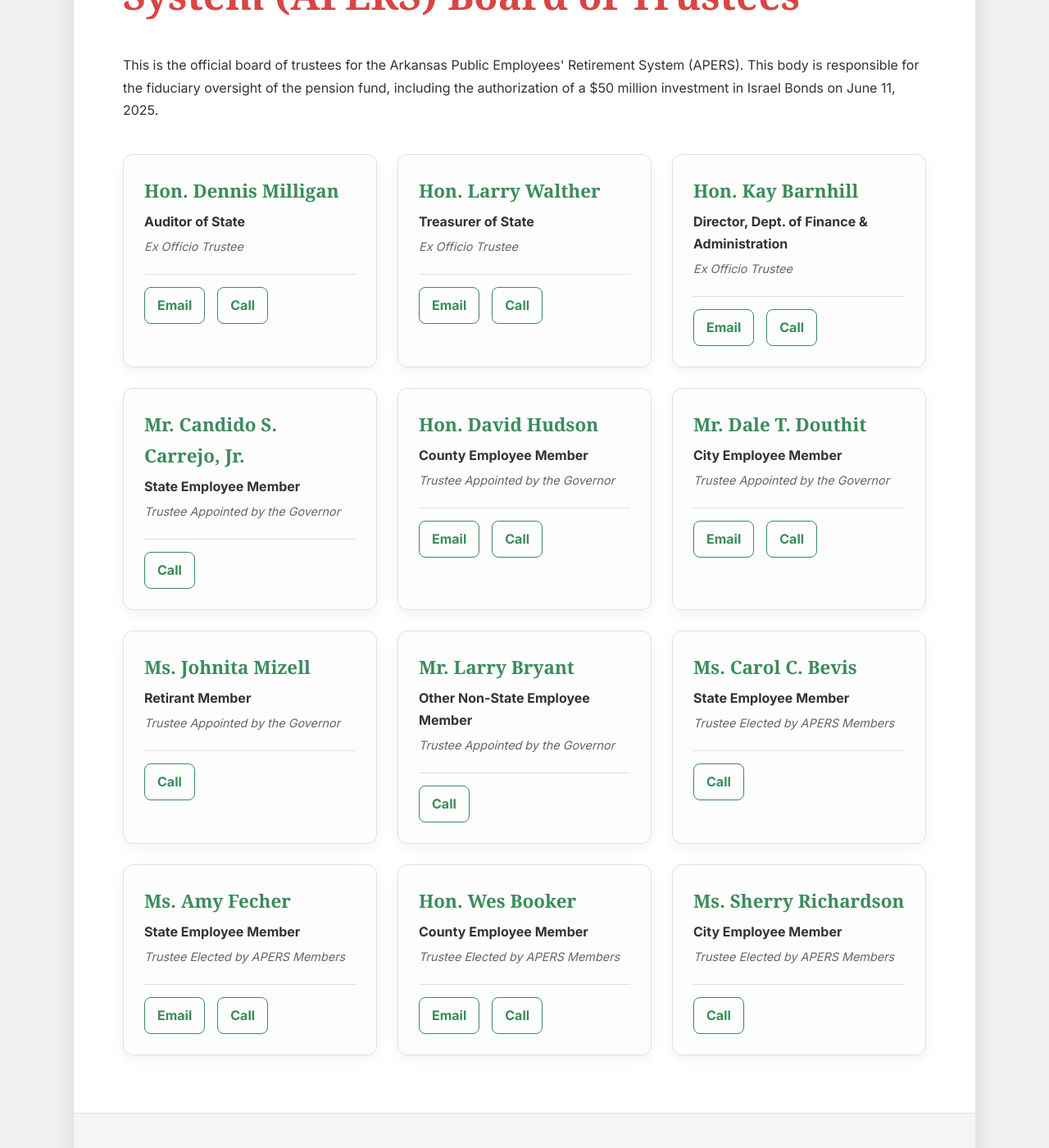
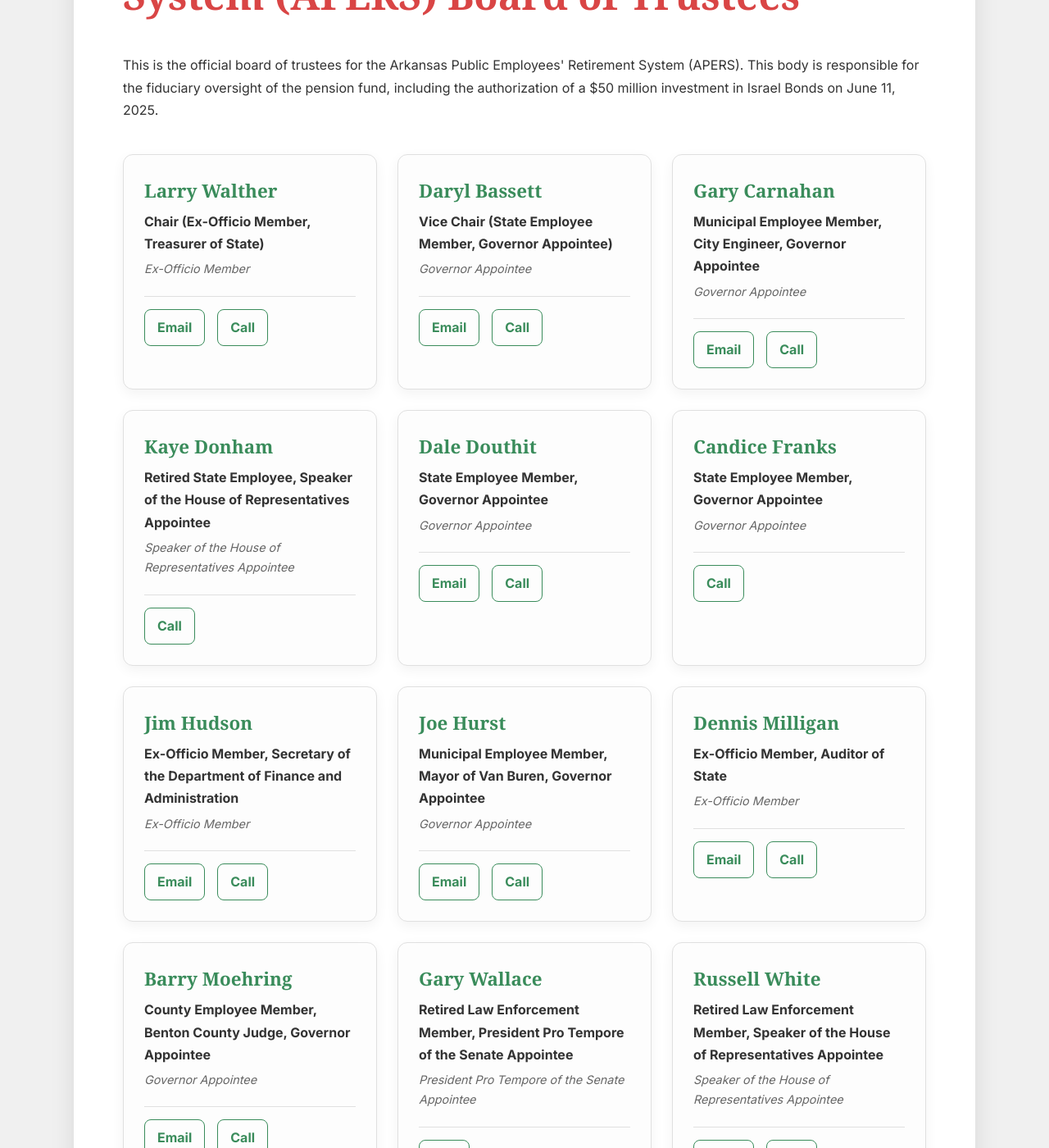
Before and after one commit to DunlapJP/divestar-toolkit, a Jekyll site: the page built from key-officials/apers-board-of-trustees.md, in a window 1280 px wide and 1400 px high, scrolled down 495 px. Shown: the whole window at 82% size. Built offline with Jekyll 4.4.1, drawn with Linux system fonts in a browser that asks for light colours; some web fonts are replaced; some of the changed text lies outside the part shown.

Commit message:
Update apers_trustees.yml

```diff
--- a/_data/apers_trustees.yml
+++ b/_data/apers_trustees.yml
@@ -1,67 +1,74 @@
 # /_data/apers_trustees.yml
-- name: "Hon. Dennis Milligan"
-  title: "Auditor of State"
+- name: "Larry Walther"
+  title: "Chair (Ex-Officio Member, Treasurer of State)"
+  email: "larry.walther@dfa.arkansas.gov"
+  phone: "(501) 682-5888"
+  type: "Ex-Officio Member"
+
+- name: "Daryl Bassett"
+  title: "Vice Chair (State Employee Member, Governor Appointee)"
+  email: "daryl.bassett@arkansas.gov"
+  phone: "(501) 682-4541"
+  type: "Governor Appointee"
+
+- name: "Gary Carnahan"
+  title: "Municipal Employee Member, City Engineer, Governor Appointee"
+  email: "gcarnahan@cityhs.net"
+  phone: "(501) 321-6982"
+  type: "Governor Appointee"
+
+- name: "Kaye Donham"
+  title: "Retired State Employee, Speaker of the House of Representatives Appointee"
+  phone: "(501) 682-7800"
+  type: "Speaker of the House of Representatives Appointee"
+
+- name: "Dale Douthit"
+  title: "State Employee Member, Governor Appointee"
+  email: "ddouthit@awcc.state.ar.us"
+  phone: "(501) 682-3930"
+  type: "Governor Appointee"
+
+- name: "Candice Franks"
+  title: "State Employee Member, Governor Appointee"
+  phone: "(501) 682-7800"
+  type: "Governor Appointee"
+
+- name: "Jim Hudson"
+  title: "Ex-Officio Member, Secretary of the Department of Finance and Administration"
+  email: "james.hudson@dfa.arkansas.gov"
+  phone: "(501) 682-2242"
+  type: "Ex-Officio Member"
+
+- name: "Joe Hurst"
+  title: "Municipal Employee Member, Mayor of Van Buren, Governor Appointee"
+  email: "info@vanburencity.org"
+  phone: "(479) 474-1541"
+  type: "Governor Appointee"
+
+- name: "Dennis Milligan"
+  title: "Ex-Officio Member, Auditor of State"
   email: "info@auditor.ar.gov"
   phone: "(501) 682-6000"
-  type: "Ex Officio Trustee"
+  type: "Ex-Officio Member"
 
-- name: "Hon. Larry Walther"
-  title: "Treasurer of State"
-  email: "info@artreasury.gov"
-  phone: "(501) 682-5888"
-  type: "Ex Officio Trustee"
+- name: "Barry Moehring"
+  title: "County Employee Member, Benton County Judge, Governor Appointee"
+  email: "barry.moehring@bentoncountyar.gov"
+  phone: "(479) 271-1000"
+  type: "Governor Appointee"
 
-- name: "Hon. Kay Barnhill"
-  title: "Director, Dept. of Finance & Administration"
-  email: "kay.barnhill@dfa.arkansas.gov"
-  phone: "(501) 682-2242"
-  type: "Ex Officio Trustee"
+- name: "Gary Wallace"
+  title: "Retired Law Enforcement Member, President Pro Tempore of the Senate Appointee"
+  phone: "(501) 682-7800"
+  type: "President Pro Tempore of the Senate Appointee"
 
-- name: "Mr. Candido S. Carrejo, Jr."
-  title: "State Employee Member"
+- name: "Russell White"
+  title: "Retired Law Enforcement Member, Speaker of the House of Representatives Appointee"
+  email: "russellw@uark.edu"
+  phone: "(479) 575-2000"
+  type: "Speaker of the House of Representatives Appointee"
+
+- name: "Richard Wilson"
+  title: "Retired State Employee, President Pro Tempore of the Senate Appointee"
   phone: "(501) 682-7800"
-  type: "Trustee Appointed by the Governor"
-
-- name: "Hon. David Hudson"
-  title: "County Employee Member"
-  email: "dhudson@co.sebastian.ar.us"
-  phone: "(479) 783-6139"
-  type: "Trustee Appointed by the Governor"
-
-- name: "Mr. Dale T. Douthit"
-  title: "City Employee Member"
-  email: "Dale.Douthit@Arkansas.gov"
-  phone: "(501) 682-3930"
-  type: "Trustee Appointed by the Governor"
-
-- name: "Ms. Johnita Mizell"
-  title: "Retirant Member"
-  phone: "(501) 682-7800"
-  type: "Trustee Appointed by the Governor"
-
-- name: "Mr. Larry Bryant"
-  title: "Other Non-State Employee Member"
-  phone: "(501) 682-7800"
-  type: "Trustee Appointed by the Governor"
-
-- name: "Ms. Carol C. Bevis"
-  title: "State Employee Member"
-  phone: "(501) 682-7800"
-  type: "Trustee Elected by APERS Members"
-
-- name: "Ms. Amy Fecher"
-  title: "State Employee Member"
-  email: "amy.fecher@arkansas.gov"
-  phone: "(501) 683-1678"
-  type: "Trustee Elected by APERS Members"
-
-- name: "Hon. Wes Booker"
-  title: "County Employee Member"
-  email: "wbooker@salinecounty.org"
-  phone: "(501) 303-5630"
-  type: "Trustee Elected by APERS Members"
-
-- name: "Ms. Sherry Richardson"
-  title: "City Employee Member"
-  phone: "(501) 682-7800"
-  type: "Trustee Elected by APERS Members"
+  type: "President Pro Tempore of the Senate Appointee"
```
